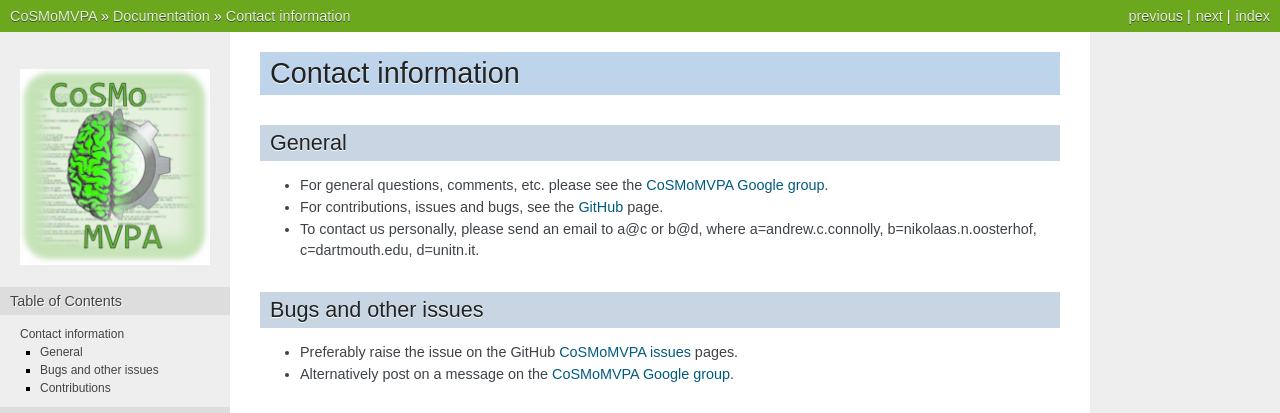
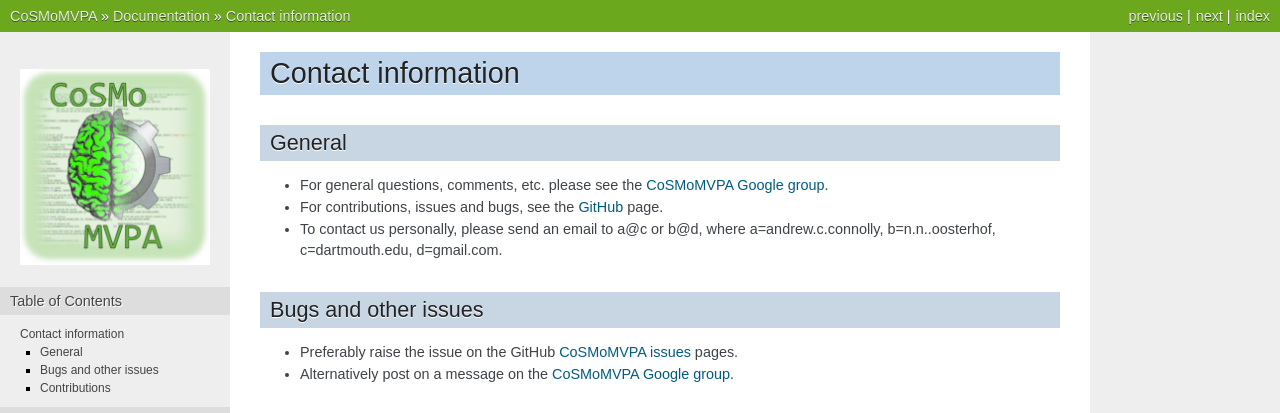
Before and after one commit to CoSMoMVPA/CoSMoMVPA, a Sphinx documentation site: the page built from doc/source/contact.rst, in a window 1280 px wide. Shown: the top 413 px of the page. Built offline with Sphinx 7.4.7, drawn with Linux system fonts in a browser that asks for light colours; pages that are not in the unit, such as notebooks, are missing from menus.

Commit message:
MSC: update contact information

```diff
--- a/doc/source/contact.rst
+++ b/doc/source/contact.rst
@@ -11,7 +11,7 @@ General
 ^^^^^^^
 - For general questions, comments, etc. please see the `CoSMoMVPA Google group`_.
 - For contributions, issues and bugs, see the GitHub_ page.
-- To contact us personally, please send an email to a@c or b@d, where a=andrew.c.connolly, b=nikolaas.n.oosterhof, c=dartmouth.edu, d=unitn.it.
+- To contact us personally, please send an email to a@c or b@d, where a=andrew.c.connolly, b=n.n..oosterhof, c=dartmouth.edu, d=gmail.com.
 
 
 Bugs and other issues
```
Also changed, not shown: 1 other file.
